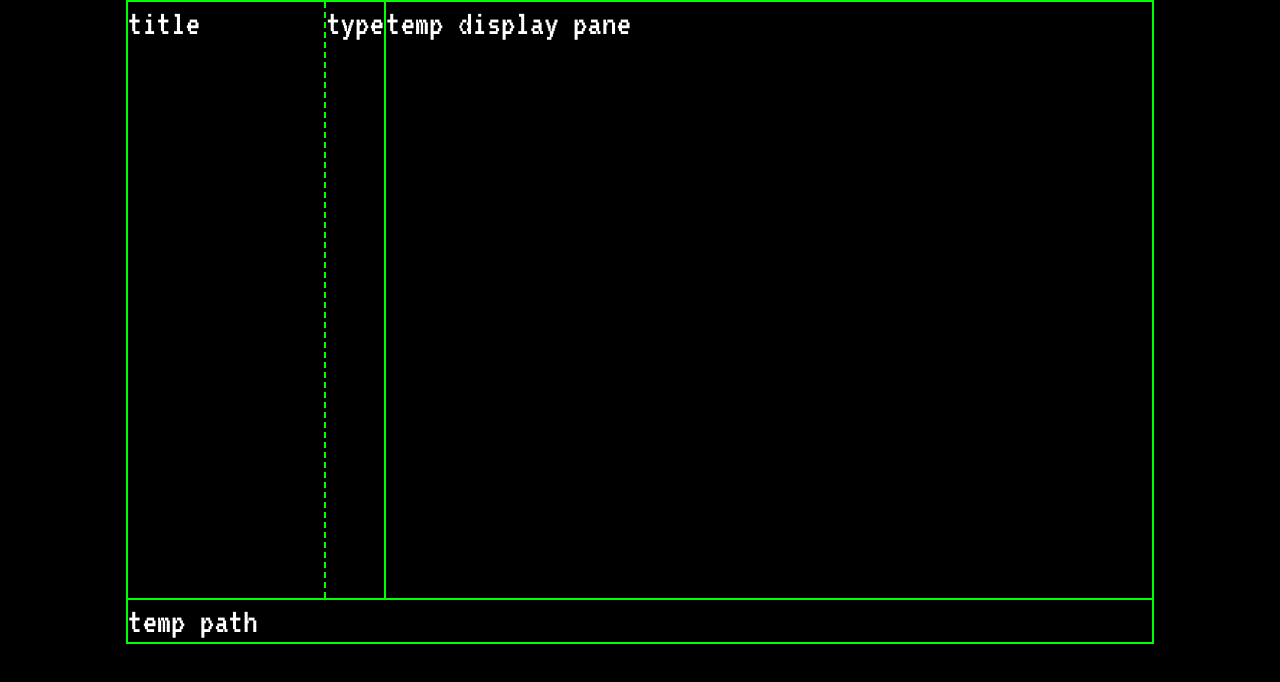
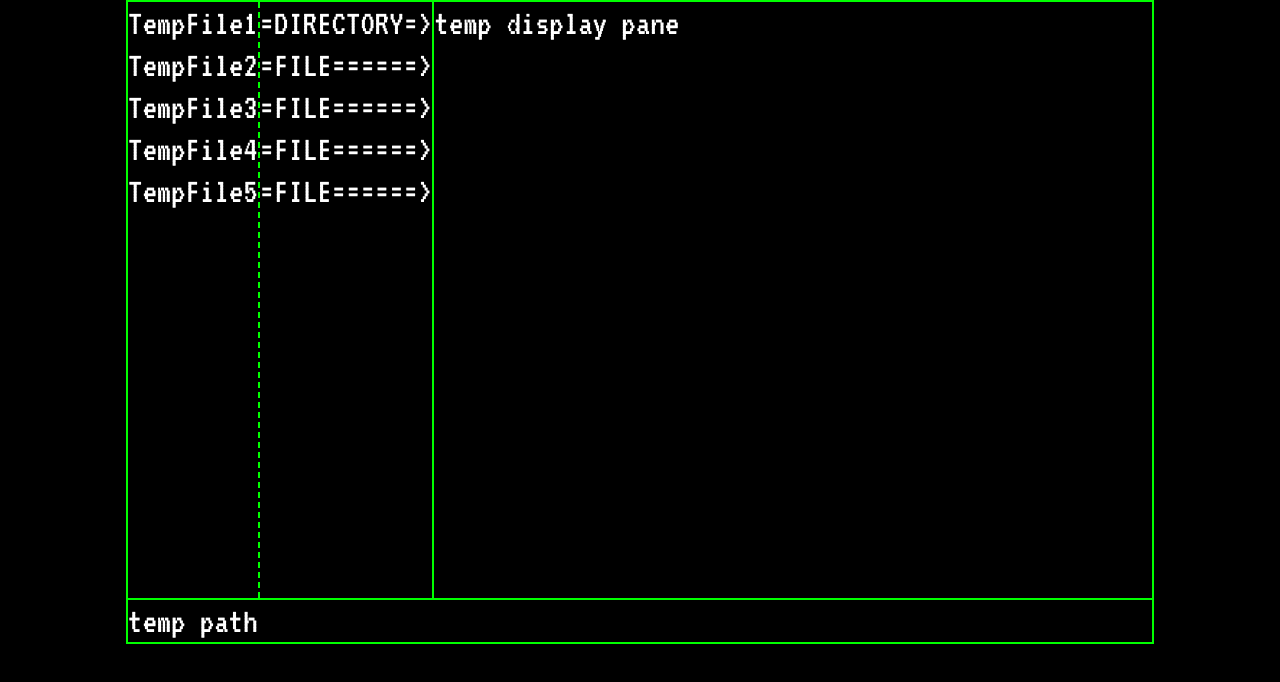
Before and after one commit to breezy23/breezy23.github.io, a React (Vite) app: page / in a window 1280 px wide. Shown: the top 682 px of the page. Built offline with nearby package versions, Linux system fonts and the light colour scheme.

Commit message:
Populate sidebar with temp files

```diff
--- a/src/TerminalPage/TerminalPage.module.scss
+++ b/src/TerminalPage/TerminalPage.module.scss
@@ -1,3 +1,5 @@
+// TODO: Split this file up
+
 html, body {
   background-color: black;
   color: white;
--- a/src/TerminalPage/components/FileSystem.tsx
+++ b/src/TerminalPage/components/FileSystem.tsx
@@ -1,14 +1,57 @@
-import { FileSelector } from './FileSelector.tsx'
 import styles from '../TerminalPage.module.scss'
 
 export const FileSystemPane = () => {
+    const fileTypeMap = (type: string): string => {
+        const map: {[key: string]: string} = {
+            "file": "=FILE======>",
+            "directory": "=DIRECTORY=>"
+        };
+
+        return map[type];
+    };
+
+    const files = [
+        {
+            title: "TempFile1",
+            type: "directory"
+        },
+        {
+            title: "TempFile2",
+            type: "file"
+        },
+        {
+            title: "TempFile3",
+            type: "file"
+        },
+        {
+            title: "TempFile4",
+            type: "file"
+        },
+        {
+            title: "TempFile5",
+            type: "file"
+        },
+    ];
+
     return (
         <div className={styles.filesystem}>
             <div className={styles.fileselector_title}>
-                title
+                {files.map((file) => {
+                    return (
+                        <div>
+                            {file.title}
+                        </div>
+                    );
+                })}
             </div>
             <div className={styles.fileselector_type}>
-                type
+                {files.map((file) => {
+                    return (
+                        <div>
+                            {fileTypeMap(file.type)}
+                        </div>
+                    );
+                })}
             </div>
         </div>
     )
```
